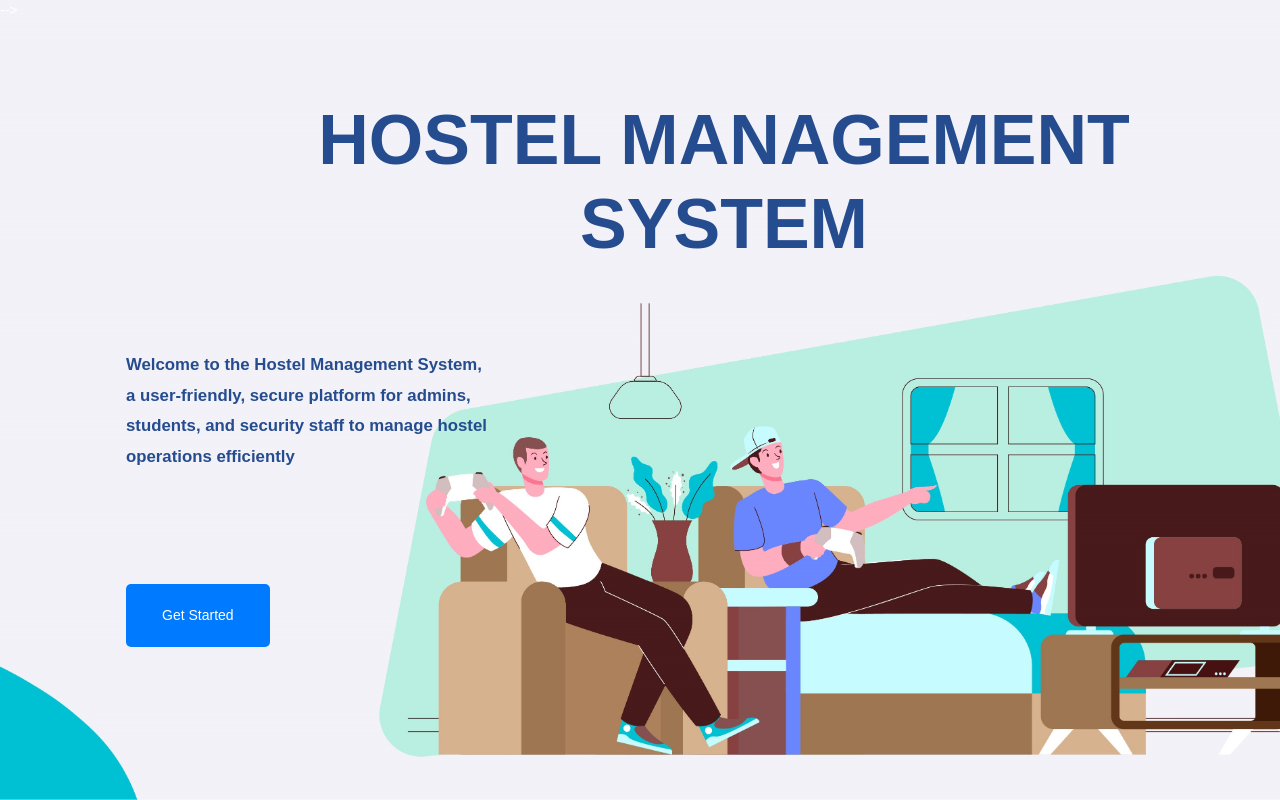
After one commit to dasunsiyasingha/HostalManagementSystem-, a PHP site: page /landing/index.php in a window 1280 px wide. The commit adds this page. Run offline with PHP 8.4, Linux system fonts and the light colour scheme.

Commit message:
add landing page

```diff
--- /dev/null
+++ b/landing/index.php
@@ -0,0 +1,83 @@
+<!DOCTYPE html>
+<html lang="en">
+<head>
+    <meta charset="UTF-8">
+    <meta name="viewport" content="width=device-width, initial-scale=1.0">
+    <title>Hostel Management System</title>
+    <!-- <?php include '../libraries/styles.php';?> -->
+    <style>
+    /* Full-screen background image styling */
+        body, html {
+            height: 100%;
+            margin: 0;
+            font-family: Arial, sans-serif;
+            background-image: url('background.jpg'); /* Replace with your image path */
+            background-size: cover;
+            background-position: center;
+            background-repeat: no-repeat;
+            color: #fff;
+        }
+
+        /* Positioning text at top-left */
+        .landing {
+            position: absolute;
+            top: 5rem;
+            left: 4rem;
+            padding: 2rem;  /* Adjust the padding to position the text */
+            color:#254c8e
+        }
+
+        /* Optional: Add dark overlay to make text more readable */
+
+
+        h1.display-4 {
+            margin-top: 0;
+            margin-left:8rem;
+            font-size:5rem;
+            text-align: center;
+        }
+
+        /* Style the text to look nice on the background */
+        p.lead {
+            font-size: 1.2rem;
+            margin-left:3rem;
+            margin-top: 6rem;
+
+        }
+
+        /* Button Styling */
+        .btn {
+            background-color: #007bff; /* Default blue */
+            color: #fff;
+            padding: 20px 35px;
+            text-decoration: none;
+            border-radius: 5px;
+            margin-top: 7rem;
+            margin-left: 3rem;
+            transition: background-color 0.3s ease; /* Smooth transition for color changes */
+                }
+
+                /* Button click effect (while the button is clicked) */
+                .btn:active {
+                    background-color: #1e91f9; /* Change color to red when clicked */
+                }
+
+                /* Optional: Add hover effect to give feedback when mouse is over the button */
+                .btn:hover {
+                    background-color: #b9efe1; /* Change to darker blue when hovered */
+                }
+
+    </style>
+</head>
+<body>
+
+<div class="landing">
+    <h1 class="display-4 fw-bold"> HOSTEL MANAGEMENT SYSTEM</h1>
+    <p class="lead fw-bold">Welcome to the Hostel Management System,<br> a user-friendly, secure
+platform for admins,<br> students, and security staff to manage hostel <br>
+operations efficiently</p>
+    <a href="../home/home.php" class="btn">Get Started</a>
+</div>
+
+</body>
+</html>
```
Also changed, not shown: admin/managesecurity.php (+78 -48 lines), landing/background.jpg (added).
